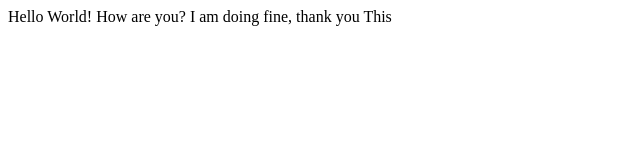
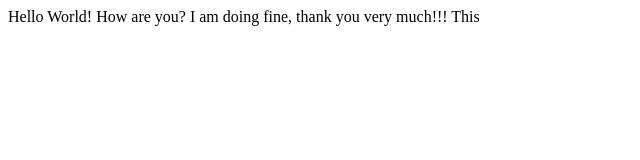
Before and after one commit to omkarghag/firstgitrepo, a plain HTML site: page index.html in a window 1280 px wide. Shown: the whole page, without its empty margins (0-640 px from the left). Drawn offline with Linux system fonts and the light colour scheme.

Commit message:
fixed the bug in dev

```diff
--- a/index.html
+++ b/index.html
@@ -1,7 +1,7 @@
 <html>
 <body>
 Hello World! How are you?
-I am doing fine, thank you
+I am doing fine, thank you very much!!!
 This
 </body>
 </html>
```
